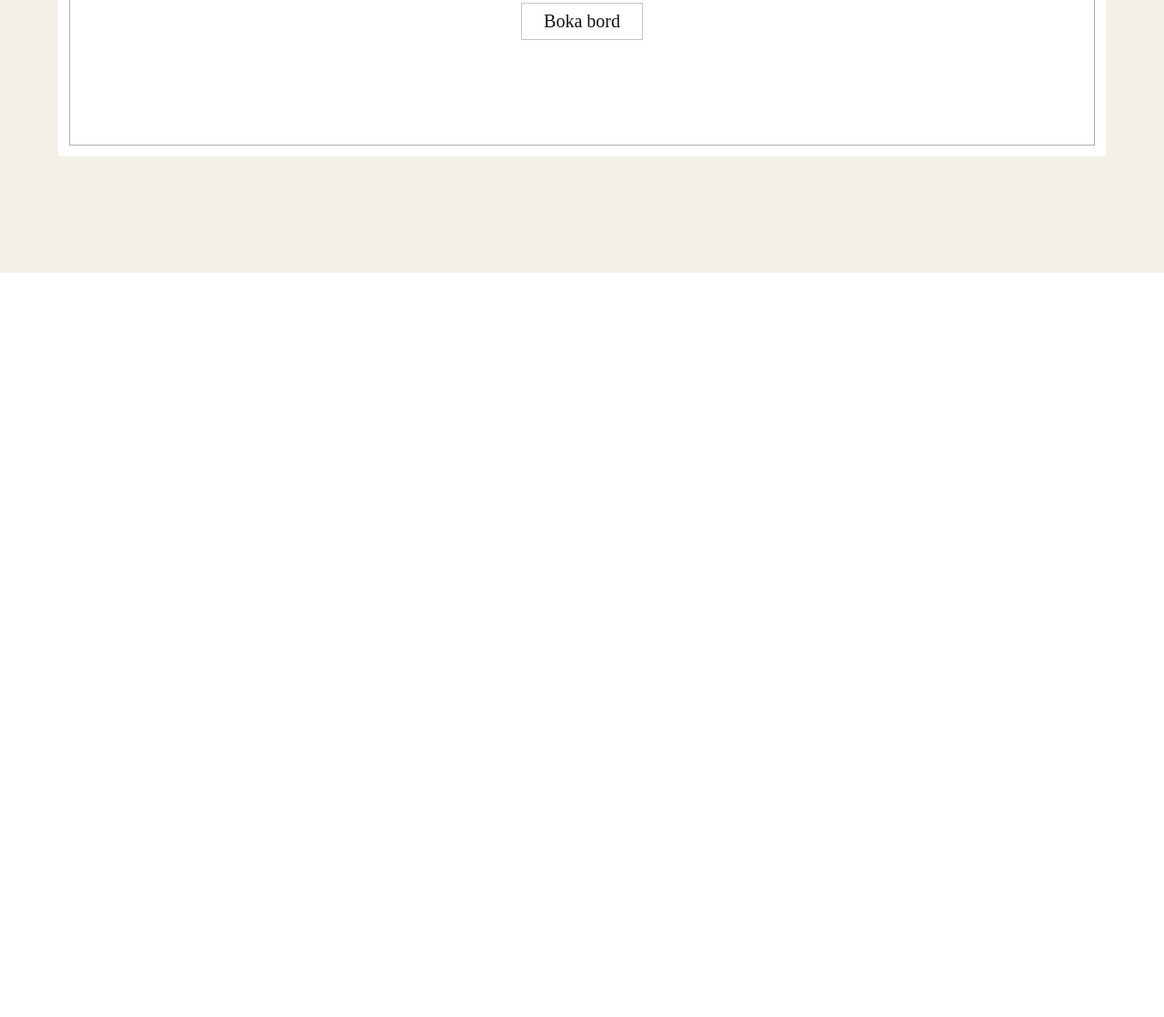
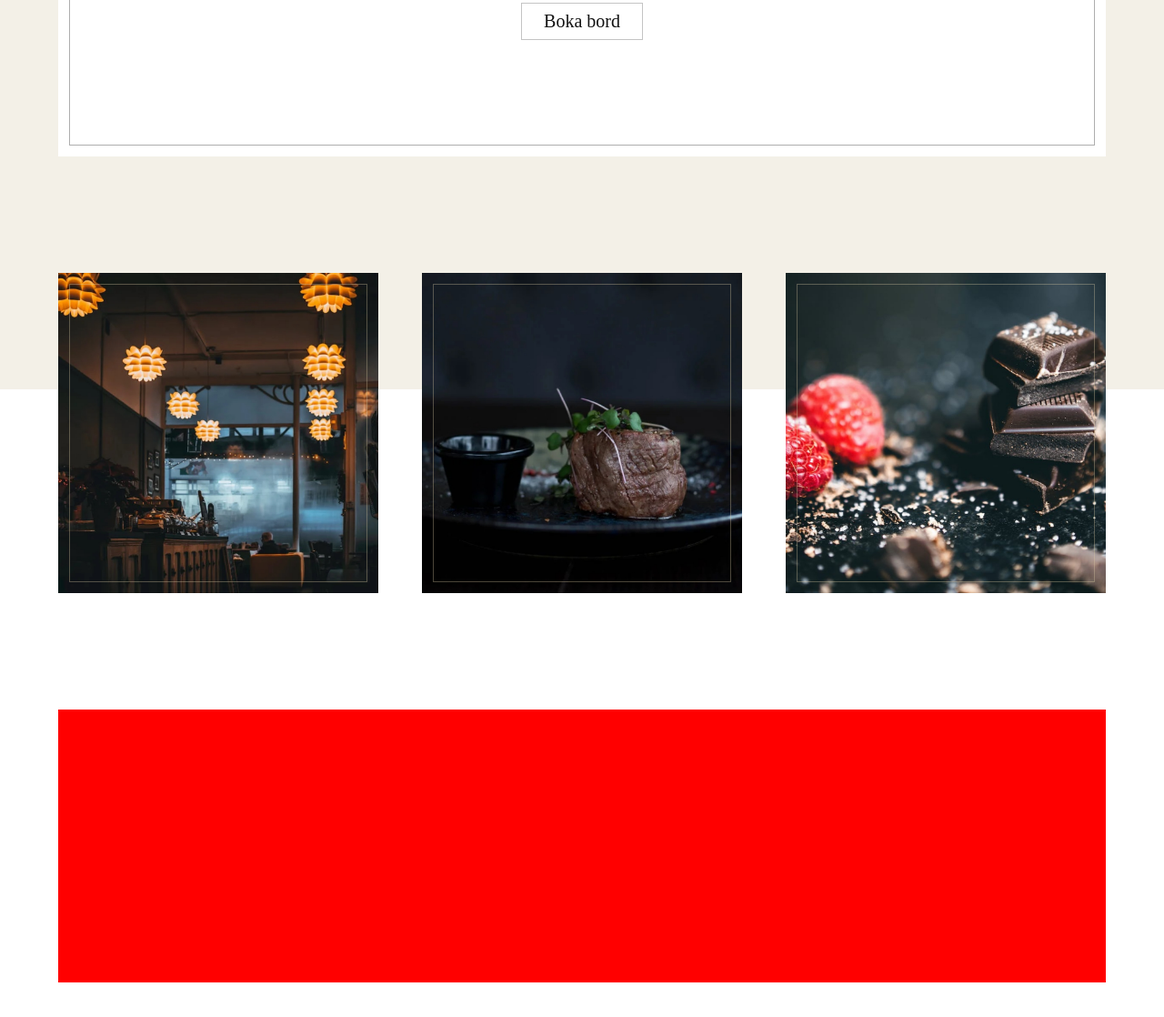
Before and after one commit to tanakAoi/ks-project-4, a plain HTML site: page index.html in a window 1280 px wide. Shown: the part 3051-4169 px from the top of the page at 91% size. Before the commit the page ends 3351 px from the top, so only its background shows below. Drawn offline with Linux system fonts and the light colour scheme; a web font is replaced by a local one.

Commit message:
Add gallery section

```diff
--- a/index.html
+++ b/index.html
@@ -116,6 +116,10 @@
 
             <div class="gallery__inner">
 
+                <figure class="gallery__item"><img src="assets/images/Image 4@2x.jpg" alt=""></figure>
+                <figure class="gallery__item"><img src="assets/images/Image 1@2x.jpg" alt=""></figure>
+                <figure class="gallery__item"><img src="assets/images/Image 2@2x.jpg" alt=""></figure>
+
             </div>
 
         </section>
--- /dev/null
+++ b/src/scss/pages/home/_contact.scss
@@ -0,0 +1,11 @@
+.contact {
+    display: grid;
+    grid-template-columns: var(--grid-container);
+    padding: var(--section-gap) 0;
+
+    &__inner {
+        grid-column: inner;
+        min-height: 300px; // temp
+        background-color: red; // temp
+    }
+}
--- a/src/scss/pages/home/_food-menu.scss
+++ b/src/scss/pages/home/_food-menu.scss
@@ -5,7 +5,7 @@
     background-color: var(--color-accent-800);
     display: grid;
     grid-template-columns: var(--grid-container);
-    padding: var(--section-gap) 0;
+    padding: var(--section-gap) 0 calc( var(--section-gap)*2 );
 
     &__inner {
         @include details.frame($color: var(--color-dark));
--- /dev/null
+++ b/src/scss/pages/home/_gallery.scss
@@ -0,0 +1,33 @@
+@use '../../components/details';
+
+.gallery {
+    display: grid;
+    grid-template-columns: var(--grid-container);
+    position: relative;
+
+    &__inner {
+        margin-top: calc( var(--section-gap)*-1 );
+        grid-column: inner;
+        display: flex;
+        gap: var(--gap-l);
+    }
+
+    &__item {
+        aspect-ratio: 1 / 1;
+        @include details.frame;
+
+        img {
+            width: 100%;
+            height: 100%;
+            object-fit: cover;
+        }
+    }
+
+    figure {
+        margin: 0;
+    }
+
+    img {
+        display: block;
+    }
+}
--- a/src/scss/pages/home/_index.scss
+++ b/src/scss/pages/home/_index.scss
@@ -1,3 +1,5 @@
 @forward 'hero';
 @forward 'about';
 @forward 'food-menu';
+@forward 'gallery';
+@forward 'contact';
```
Also changed, not shown: style.css, 1 other file.
